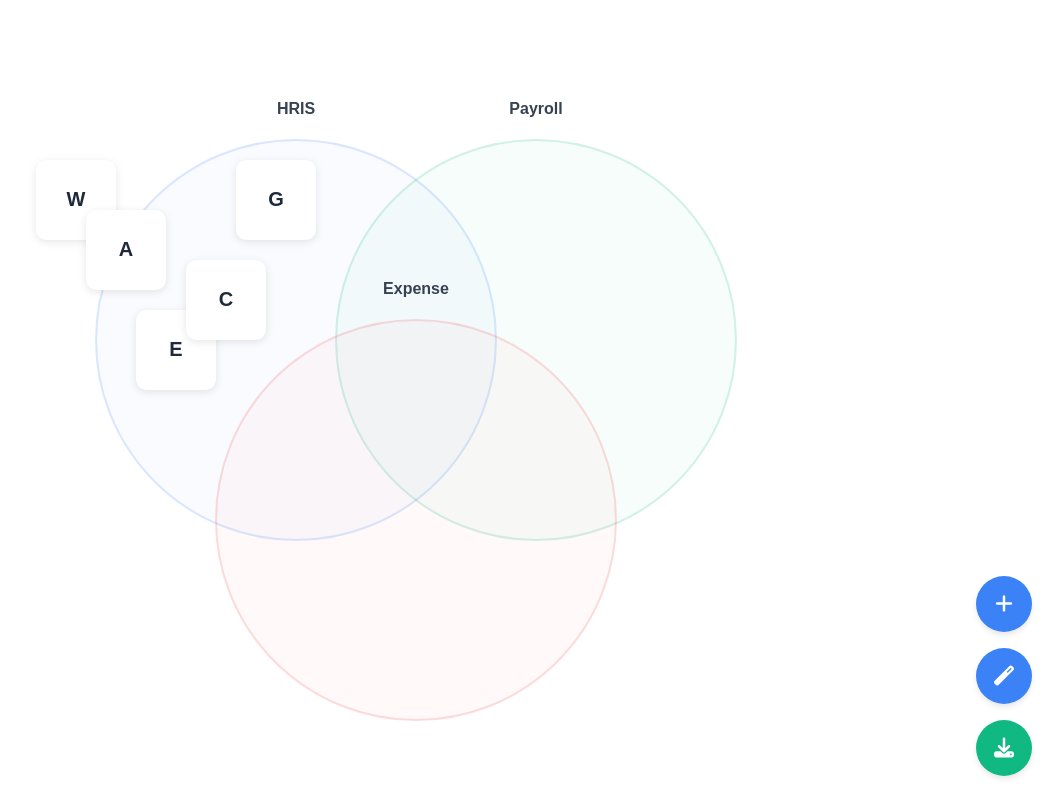
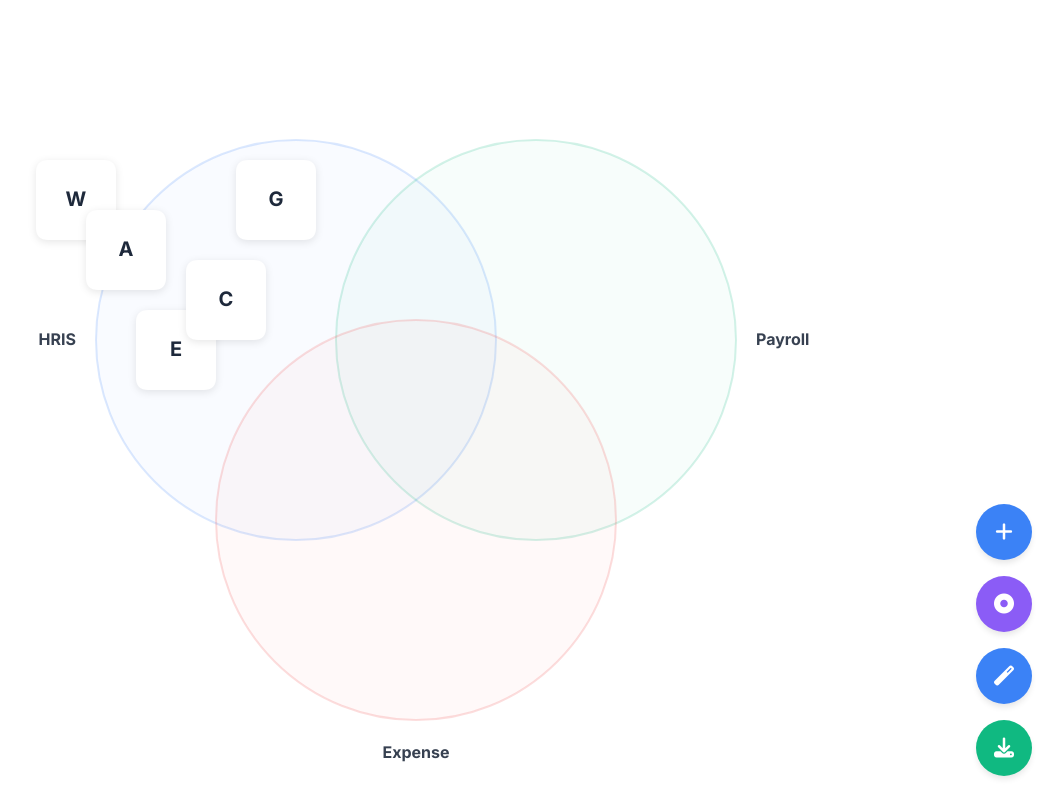
Before and after one commit to andreycretsu/venn-diagram, a website: page index.html in a window 1280 px wide. Shown: the whole page, without its empty margins (224-1280 px from the left). Drawn offline with Linux system fonts and the light colour scheme.

Commit message:
🎯 SMART CIRCLE CONTROLS: Professional Label Positioning + Toggle Controls - Added smart edge-positioned labels (left/right/bottom edges), added circle toggle button with visual states, professional UX improvements

```diff
--- a/index.html
+++ b/index.html
@@ -80,6 +80,8 @@
         }
 
         .floating-button.success { background: #10b981; }
+        .floating-button.active { background: #8b5cf6; }
+        .floating-button.inactive { background: #64748b; }
 
         .modal {
             position: fixed;
@@ -200,6 +202,9 @@
         <div class="floating-controls">
             <button class="floating-button" onclick="openAddCardModal()" title="Add Card">
                 <i class="fas fa-plus"></i>
+            </button>
+            <button class="floating-button" onclick="toggleCircles()" title="Toggle Circles" id="circlesToggle">
+                <i class="fas fa-circle-dot"></i>
             </button>
             <button class="floating-button" onclick="populateCanvas()" title="Populate">
                 <i class="fas fa-magic"></i>
@@ -360,12 +365,35 @@
                     this.ctx.stroke();
                     this.ctx.restore();
 
-                    // Labels
+                    // Smart label positioning at circle edges
                     this.ctx.fillStyle = '#374151';
                     this.ctx.font = 'bold 16px Inter, sans-serif';
-                    this.ctx.textAlign = 'center';
-                    this.ctx.textBaseline = 'middle';
-                    this.ctx.fillText(circle.label, circle.x, circle.y - radius - 30);
+
+                    let labelX, labelY, textAlign, textBaseline;
+
+                    if (circle.label === 'HRIS') {
+                        // Left circle - label on left edge
+                        labelX = circle.x - radius - 20;
+                        labelY = circle.y;
+                        textAlign = 'right';
+                        textBaseline = 'middle';
+                    } else if (circle.label === 'Payroll') {
+                        // Right circle - label on right edge
+                        labelX = circle.x + radius + 20;
+                        labelY = circle.y;
+                        textAlign = 'left';
+                        textBaseline = 'middle';
+                    } else if (circle.label === 'Expense') {
+                        // Bottom circle - label on bottom edge
+                        labelX = circle.x;
+                        labelY = circle.y + radius + 25;
+                        textAlign = 'center';
+                        textBaseline = 'top';
+                    }
+
+                    this.ctx.textAlign = textAlign;
+                    this.ctx.textBaseline = textBaseline;
+                    this.ctx.fillText(circle.label, labelX, labelY);
                 });
             }
 
@@ -541,9 +569,41 @@
             app.exportCanvas();
         }
 
+        function toggleCircles() {
+            app.showCircles = !app.showCircles;
+            app.render();
+
+            const button = document.getElementById('circlesToggle');
+            const icon = button.querySelector('i');
+
+            if (app.showCircles) {
+                button.className = 'floating-button active';
+                icon.className = 'fas fa-circle-dot';
+                button.title = 'Hide Circles';
+            } else {
+                button.className = 'floating-button inactive';
+                icon.className = 'fas fa-circle';
+                button.title = 'Show Circles';
+            }
+
+            app.showNotification(
+                app.showCircles ? 'Circles shown' : 'Circles hidden',
+                'info'
+            );
+        }
+
         // Initialize when DOM is ready
         document.addEventListener('DOMContentLoaded', () => {
             app = new BusinessCardCanvas();
+
+            // Initialize circles toggle button state
+            const button = document.getElementById('circlesToggle');
+            if (app.showCircles) {
+                button.className = 'floating-button active';
+                button.querySelector('i').className = 'fas fa-circle-dot';
+                button.title = 'Hide Circles';
+            }
+
             console.log('✅ Business Card Canvas ready');
         });
     </script>
```
